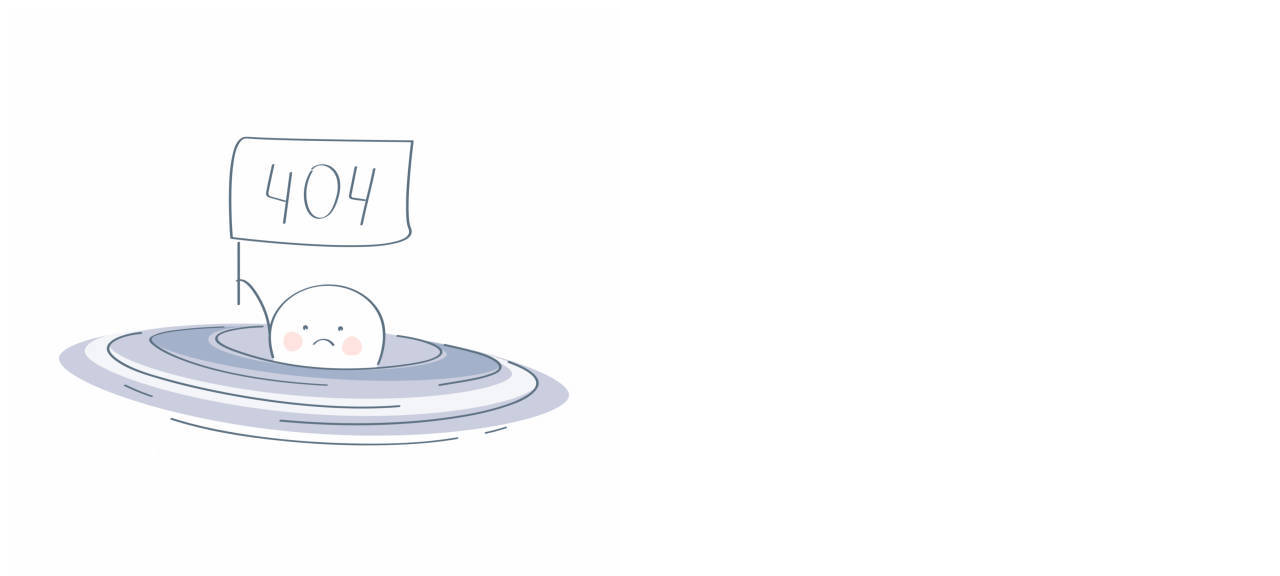
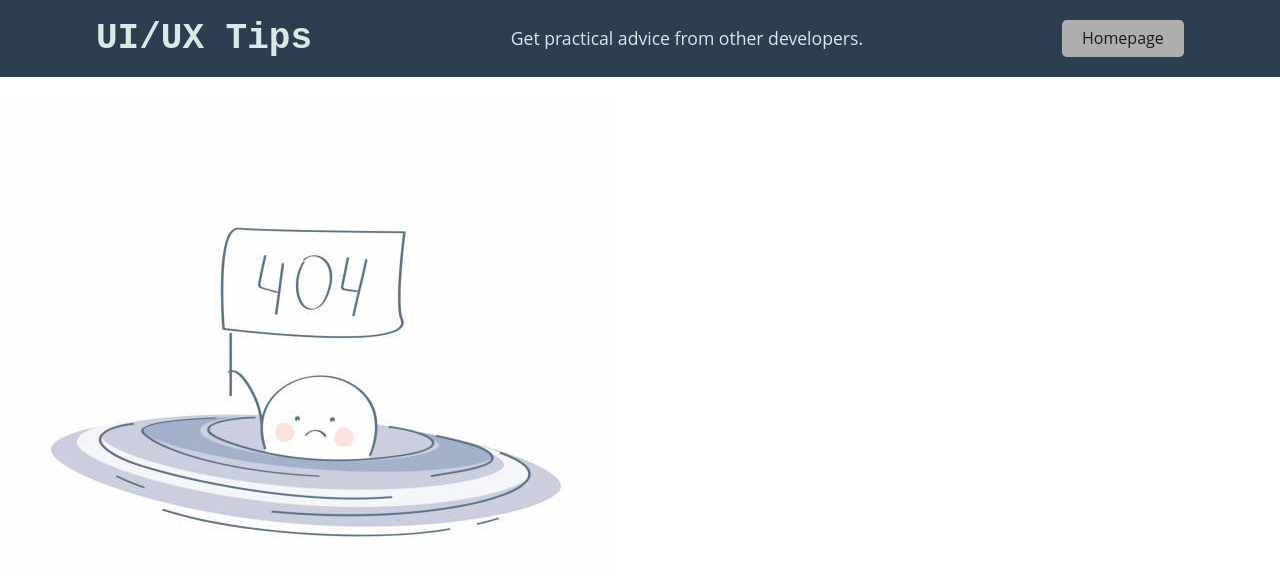
Before and after one commit to BeaBravo/mini-project-add-routes-to-existing-app, a website: page public/pages/404.html in a window 1280 px wide. Drawn offline with Linux system fonts and the light colour scheme.

Commit message:
added a link to homepage in the 404 page

```diff
--- a/public/pages/404.html
+++ b/public/pages/404.html
@@ -4,8 +4,19 @@
     <meta charset="UTF-8" />
     <meta name="viewport" content="width=device-width, initial-scale=1.0" />
     <title>404: Page not found</title>
+    <link rel="stylesheet" href="../styles/index.css" />
   </head>
   <body>
+    <section class="top">
+      <header class="bg-primary text-light mb-4 py-3 flex-row align-center">
+        <div
+          class="container flex-row justify-space-between-lg justify-center align-center">
+          <h1 class="m-0">UI/UX Tips</h1>
+          <p class="m-0">Get practical advice from other developers.</p>
+          <a href="../index.html" class="btn" id="home-btn">Homepage</a>
+        </div>
+      </header>
+    </section>
     <img src="../images/notfound.jpg" alt="404 page not found" />
   </body>
 </html>
```
